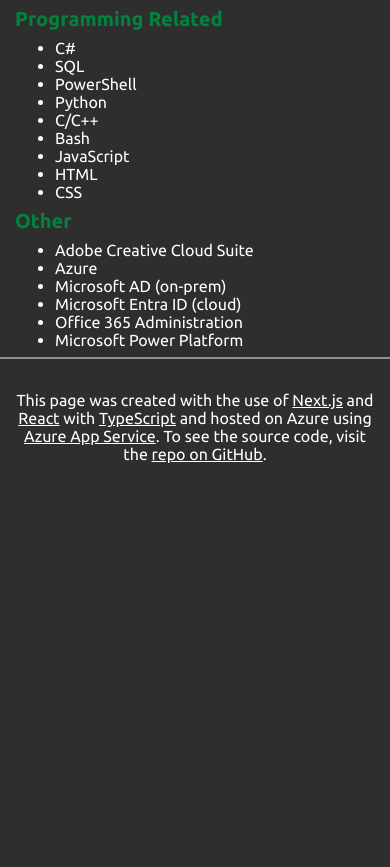
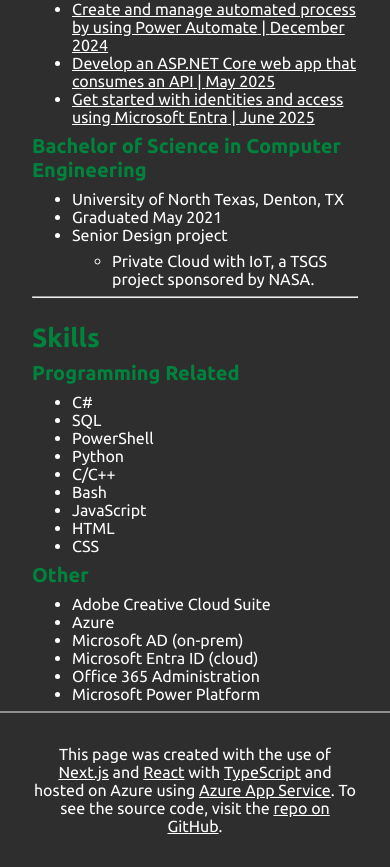
Before and after one commit to MicahWW/MicahWW, a Next.js app: page / in a window 390 px wide. Shown: the part 3937-4804 px from the top of the page. Before the commit the page ends 4400 px from the top, so only its background shows below. Built offline with nearby package versions, Linux system fonts and the light colour scheme.

Commit message:
Better mobile viewing

```diff
--- a/src/styles/footer.module.css
+++ b/src/styles/footer.module.css
@@ -1,8 +1,6 @@
 .footer {
-    height: var(--footer-height);
     max-width: 100%;
     text-align: center;
-    padding-top: 2rem;
-    padding-inline: 15px;
+    padding: 2rem;
     border-top: 2px solid var(--secondary);
 }
--- a/src/styles/globals.css
+++ b/src/styles/globals.css
@@ -14,7 +14,7 @@
 }
 
 main {
-    padding-inline: 15px;
+    padding-inline: 2rem;
     max-width: 1200px;
     margin: auto;
     flex: 1;
```
